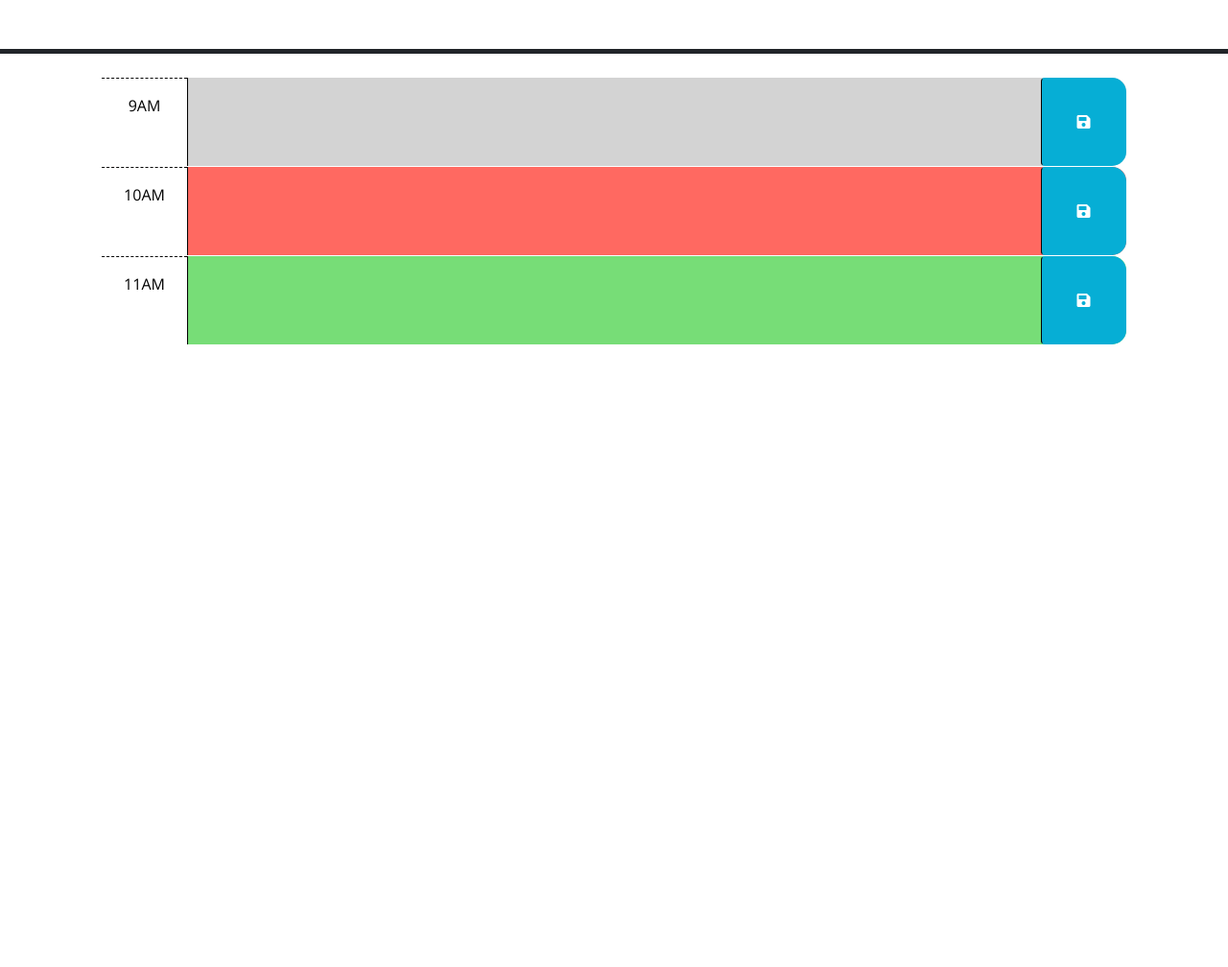
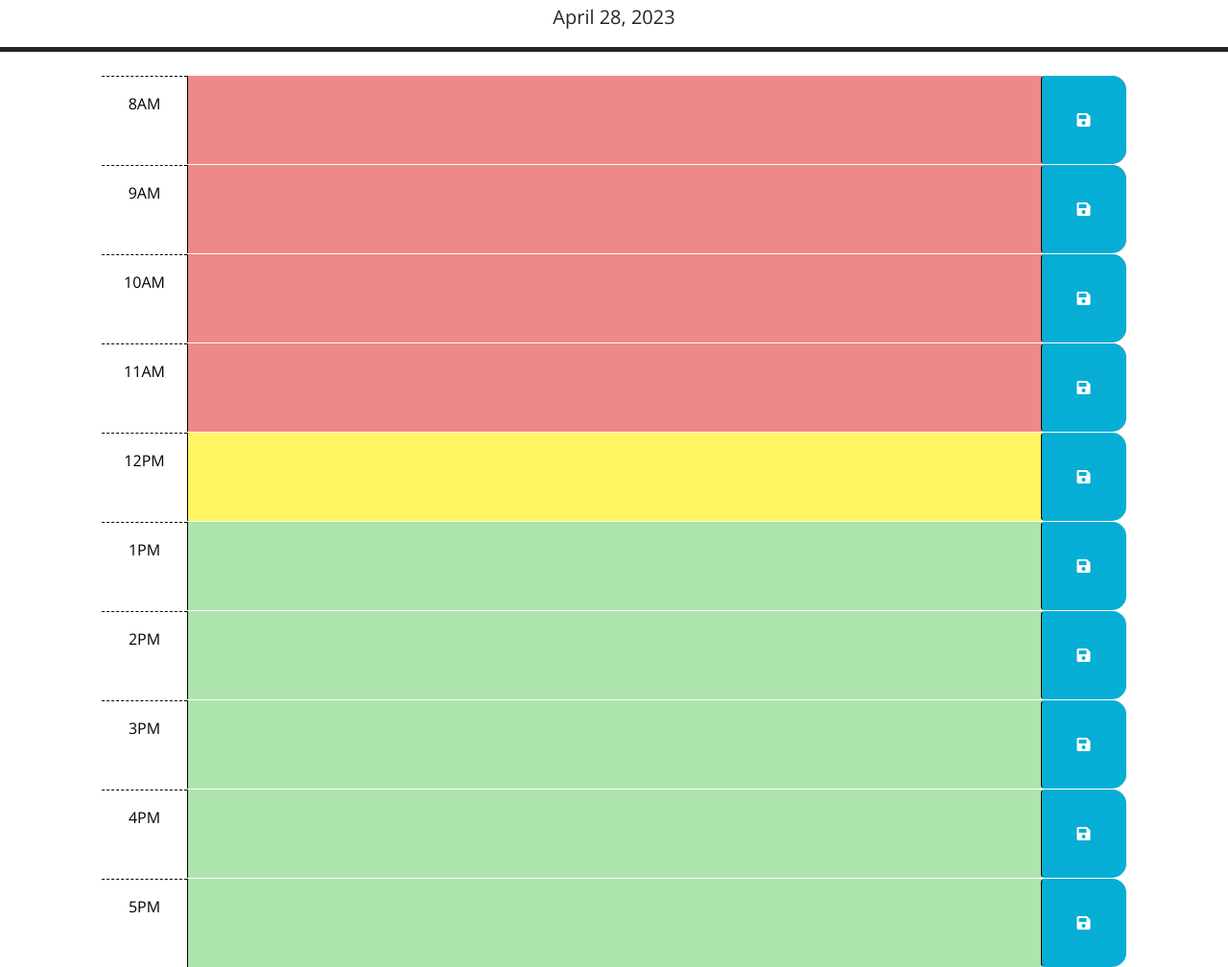
Before and after one commit to deegeedubs/daily-work-planner, a plain HTML site: page index.html in a window 1280 px wide. Shown: the part 176-1184 px from the top of the page at 96% size. Before the commit the page ends 800 px from the top, so only its background shows below. Drawn offline with nearby package versions, Linux system fonts and the light colour scheme.

Commit message:
local storage
save button will now save each line to local storage and local storage will be pulled when website is opened.

```diff
--- a/index.html
+++ b/index.html
@@ -18,61 +18,103 @@
       href="https://fonts.googleapis.com/css?family=Open+Sans&display=swap"
       rel="stylesheet"
     />
+    <link rel='stylesheet' href='//code.jquery.com/ui/1.13.2/themes/base/jquery-ui.css'>
     <link rel="stylesheet" href="style.css" />
+
+
     <title>Work Day Scheduler</title>
   </head>
 
   <body>
-    <header class="p-5 mb-4 border-5 border-bottom border-dark text-center">
+    <header class="px-5 pt-5 mb-4 border-5 border-bottom border-dark text-center">
       <h1 class="display-3">Work Day Scheduler</h1>
       <p class="lead">A simple calendar app for scheduling your work day</p>
       <p id="currentDay" class="lead"></p>
     </header>
     <div class="container-lg px-5">
-      <!-- Use class for "past", "present", and "future" to apply styles to the
-        time-block divs accordingly. The javascript will need to do this by
-        adding/removing these classes on each div by comparing the hour in the
-        id to the current hour. The html provided below is meant to be an example
-        demonstrating how the css provided can be leveraged to create the
-        desired layout and colors. The html below should be removed or updated
-        in the finished product. Remember to delete this comment once the
-        code is implemented.
-        -->
-
-      <!-- Example of a past time block. The "past" class adds a gray background color. -->
-      <div id="hour-9" class="row time-block past">
+        <div id="hour-8" class="row time-block">
+          <div class="col-2 col-md-1 hour text-center py-3">8AM</div>
+          <textarea class="col-8 col-md-10 description" rows="3"></textarea>
+          <button class="btn saveBtn col-2 col-md-1" aria-label="save">
+            <i class="fas fa-save" aria-hidden="true"></i>
+          </button>
+        </div>
+      <div id="hour-9" class="row time-block">
         <div class="col-2 col-md-1 hour text-center py-3">9AM</div>
-        <textarea class="col-8 col-md-10 description" rows="3"> </textarea>
+        <textarea class="col-8 col-md-10 description" rows="3"></textarea>
+        <button class="btn saveBtn col-2 col-md-1" aria-label="save">
+          <i class="fas fa-save" aria-hidden="true"></i>
+        </button>
+      </div>
+      <div id="hour-10" class="row time-block">
+        <div class="col-2 col-md-1 hour text-center py-3">10AM</div>
+        <textarea class="col-8 col-md-10 description" rows="3"></textarea>
+        <button class="btn saveBtn col-2 col-md-1" aria-label="save">
+          <i class="fas fa-save" aria-hidden="true"></i>
+        </button>
+      </div>
+      <div id="hour-11" class="row time-block">
+        <div class="col-2 col-md-1 hour text-center py-3">11AM</div>
+        <textarea class="col-8 col-md-10 description" rows="3"></textarea>
+        <button class="btn saveBtn col-2 col-md-1" aria-label="save">
+          <i class="fas fa-save" aria-hidden="true"></i>
+        </button>
+      </div>
+      <div id="hour-12" class="row time-block">
+        <div class="col-2 col-md-1 hour text-center py-3">12PM</div>
+        <textarea class="col-8 col-md-10 description" rows="3"></textarea>
+        <button class="btn saveBtn col-2 col-md-1" aria-label="save">
+          <i class="fas fa-save" aria-hidden="true"></i>
+        </button>
+      </div>
+      <div id="hour-13" class="row time-block">
+        <div class="col-2 col-md-1 hour text-center py-3">1PM</div>
+        <textarea class="col-8 col-md-10 description" rows="3"></textarea>
+        <button class="btn saveBtn col-2 col-md-1" aria-label="save">
+          <i class="fas fa-save" aria-hidden="true"></i>
+        </button>
+      </div>
+      <div id="hour-14" class="row time-block">
+        <div class="col-2 col-md-1 hour text-center py-3">2PM</div>
+        <textarea class="col-8 col-md-10 description" rows="3"></textarea>
+        <button class="btn saveBtn col-2 col-md-1" aria-label="save">
+          <i class="fas fa-save" aria-hidden="true"></i>
+        </button>
+      </div>
+      <div id="hour-15" class="row time-block">
+        <div class="col-2 col-md-1 hour text-center py-3">3PM</div>
+        <textarea class="col-8 col-md-10 description" rows="3"></textarea>
+        <button class="btn saveBtn col-2 col-md-1" aria-label="save">
+          <i class="fas fa-save" aria-hidden="true"></i>
+        </button>
+      </div>
+      <div id="hour-16" class="row time-block">
+        <div class="col-2 col-md-1 hour text-center py-3">4PM</div>
+        <textarea class="col-8 col-md-10 description" rows="3"></textarea>
+        <button class="btn saveBtn col-2 col-md-1" aria-label="save">
+          <i class="fas fa-save" aria-hidden="true"></i>
+        </button>
+      </div>
+      <div id="hour-17" class="row time-block">
+        <div class="col-2 col-md-1 hour text-center py-3">5PM</div>
+        <textarea class="col-8 col-md-10 description" rows="3"></textarea>
         <button class="btn saveBtn col-2 col-md-1" aria-label="save">
           <i class="fas fa-save" aria-hidden="true"></i>
         </button>
       </div>
 
-      <!-- Example of a a present time block. The "present" class adds a red background color. -->
-      <div id="hour-10" class="row time-block present">
-        <div class="col-2 col-md-1 hour text-center py-3">10AM</div>
-        <textarea class="col-8 col-md-10 description" rows="3"> </textarea>
-        <button class="btn saveBtn col-2 col-md-1" aria-label="save">
-          <i class="fas fa-save" aria-hidden="true"></i>
-        </button>
-      </div>
 
-      <!-- Example of a future time block. The "future" class adds a green background color. -->
-      <div id="hour-11" class="row time-block future">
-        <div class="col-2 col-md-1 hour text-center py-3">11AM</div>
-        <textarea class="col-8 col-md-10 description" rows="3"> </textarea>
-        <button class="btn saveBtn col-2 col-md-1" aria-label="save">
-          <i class="fas fa-save" aria-hidden="true"></i>
-        </button>
-      </div>
-
-    <script src="https://code.jquery.com/jquery-3.4.1.min.js"></script>
     <script
       src="https://cdn.jsdelivr.net/npm/dayjs@1.11.3/dayjs.min.js"
       integrity="sha256-iu/zLUB+QgISXBLCW/mcDi/rnf4m4uEDO0wauy76x7U="
       crossorigin="anonymous"
     ></script>
 
+    <script src="https://code.jquery.com/jquery-3.5.1.min.js"></script>
+
+    <script src="https://code.jquery.com/ui/1.13.2/jquery-ui.js"></script>
+
+
     <script src="script.js"></script>
   </body>
 </html>
--- a/script.js
+++ b/script.js
@@ -2,22 +2,38 @@
 // the code isn't run until the browser has finished rendering all the elements
 // in the html.
 $(function () {
-  // TODO: Add a listener for click events on the save button. This code should
-  // use the id in the containing time-block as a key to save the user input in
-  // local storage. HINT: What does `this` reference in the click listener
-  // function? How can DOM traversal be used to get the "hour-x" id of the
-  // time-block containing the button that was clicked? How might the id be
-  // useful when saving the description in local storage?
-  //
-  // TODO: Add code to apply the past, present, or future class to each time
-  // block by comparing the id to the current hour. HINTS: How can the id
-  // attribute of each time-block be used to conditionally add or remove the
-  // past, present, and future classes? How can Day.js be used to get the
-  // current hour in 24-hour time?
-  //
-  // TODO: Add code to get any user input that was saved in localStorage and set
-  // the values of the corresponding textarea elements. HINT: How can the id
-  // attribute of each time-block be used to do this?
-  //
-  // TODO: Add code to display the current date in the header of the page.
+  var today = dayjs();
+  // var currentHour = dayjs().hour()
+  var currentHour = 12;
+  var firstHour = 8;
+  var textToSave;
+
+  $('.time-block').children('.btn').each(function(index){
+    var storageText = "hour-" + (index+8) + "-text";
+    $(this).click(function(){
+      textToSave = $(this).parent().children('.description').val();
+      console.log(textToSave);
+      localStorage.setItem(storageText, textToSave);
+    })
+  })
+
+
+  $('.time-block').each(function(index){
+    var checkHour = index + firstHour;
+    if (checkHour < currentHour){
+      $(this).addClass("past");
+    } else if (checkHour == currentHour){
+      $(this).addClass("present");
+    } else {
+      $(this).addClass("future");
+    }
+  })
+
+  $('.description').each(function(index){
+    var storageText = "hour-" + (index+8) + "-text";
+    $(this).val(localStorage.getItem(storageText));
+  })
+
+
+  $('#currentDay').text(today.format('MMMM DD, YYYY'));
 });
--- a/style.css
+++ b/style.css
@@ -7,7 +7,7 @@ textarea {
   background: transparent;
   border: none;
   resize: none;
-  color: #000000;
+  color: black;
   border-left: 1px solid black;
   padding: 10px;
 }
@@ -31,17 +31,17 @@ textarea {
 }
 
 .past {
-  background-color: #d3d3d3;
+  background-color: #ed8989;
   color: white;
 }
 
-.present {
-  background-color: #ff6961;
+.present{
+  background-color: #fff563;
   color: white;
 }
 
 .future {
-  background-color: #77dd77;
+  background-color: rgb(172, 228, 172);
   color: white;
 }
 
```
